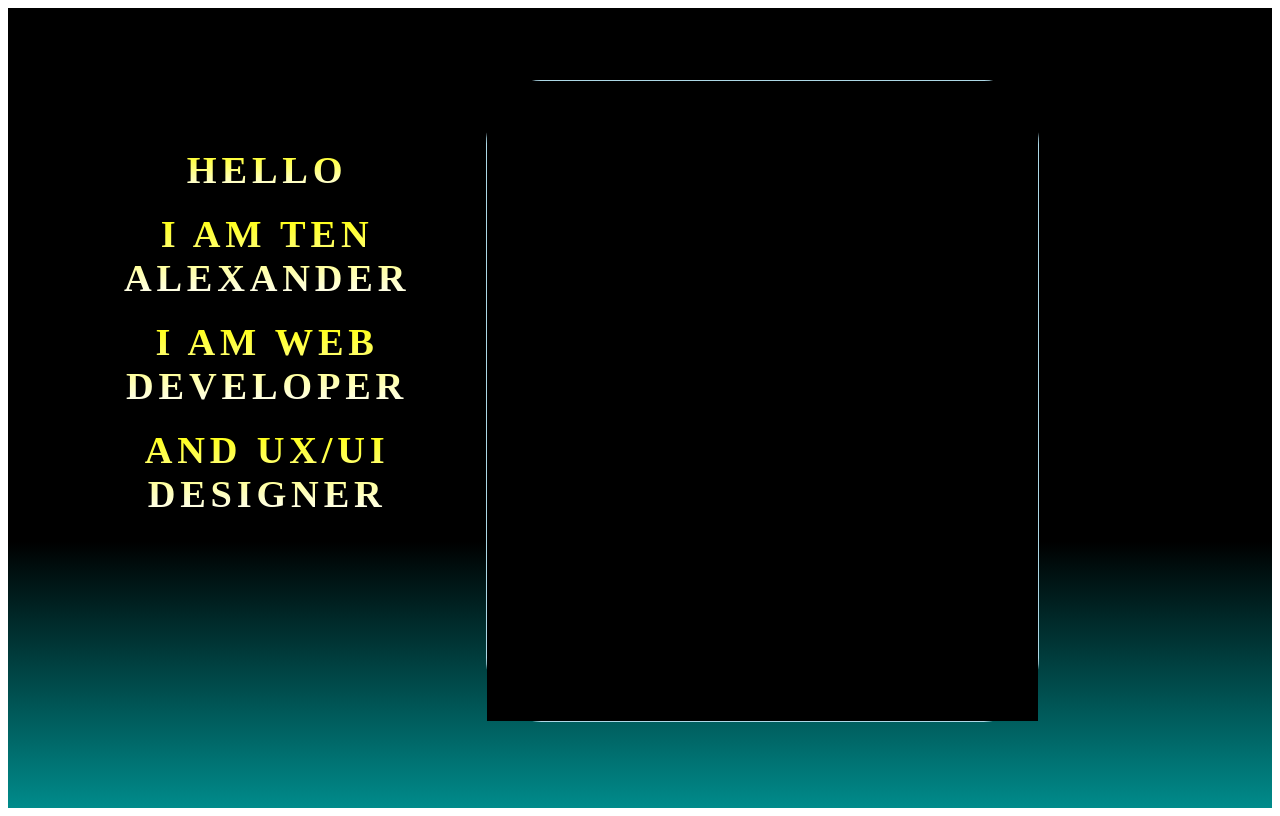
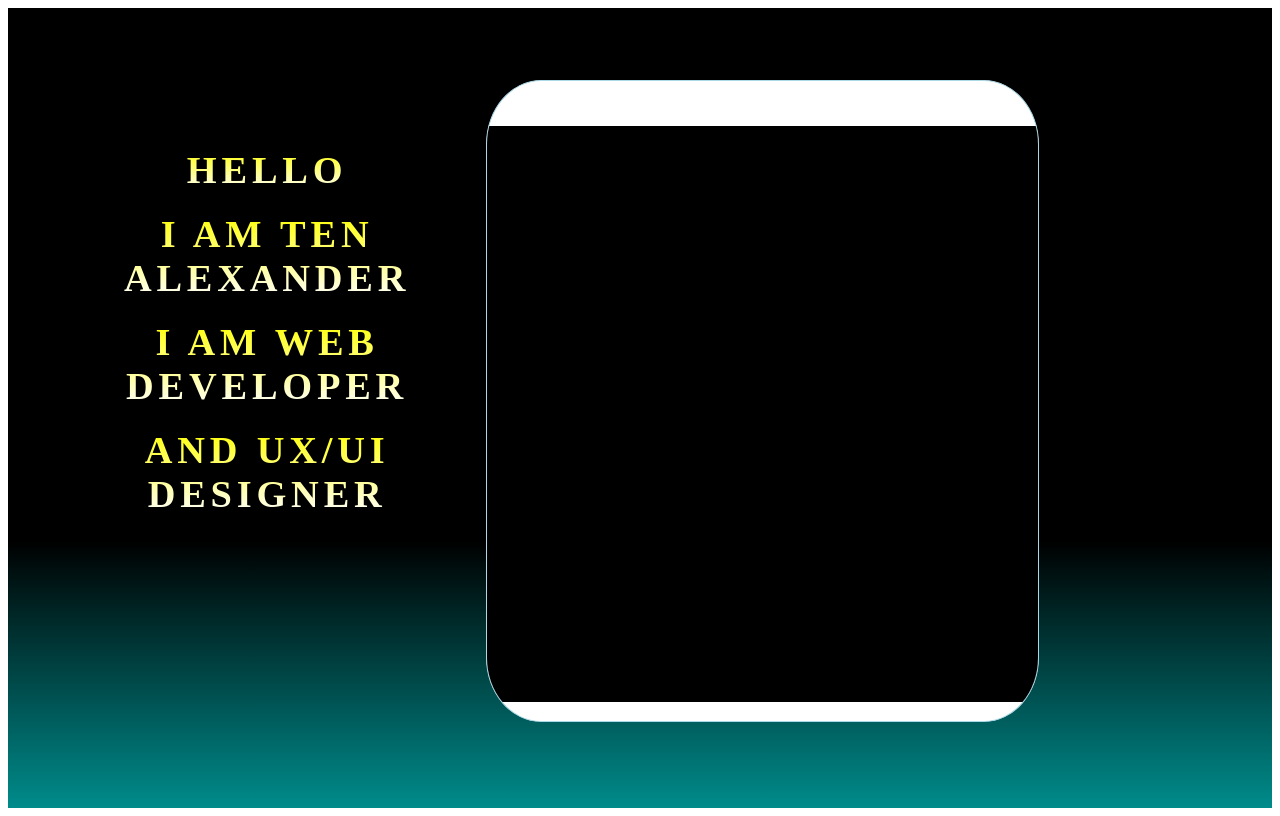
Before and after one commit to sashaTen/Portfolio, a React (Create React App) app: page / in a window 1280 px wide. Built offline with nearby package versions, Linux system fonts and the light colour scheme; a web font is replaced by a local one.

Commit message:
added style  to    project  component

```diff
--- a/src/index.css
+++ b/src/index.css
@@ -110,11 +110,29 @@
 
 .projectContainer {
   background: white;
+  overflow: hidden;
 }
 .galleryContainer {
+  position: relative;
+  top: 7%;
+  width: 300%;
+  background: black;
+  height: 90%;
+  display: flex;
+}
+.projectImg1,
+.projectImg2,
+.projectImg3 {
+  background: transparent;
   width: 100%;
-  background: black;
   height: 100%;
+  object-fit: contain;
+}
+.projectImg2 {
+  background: red;
+}
+.projectImg3 {
+  background: blue;
 }
 
 @media screen and (max-width: 680px) {
```
